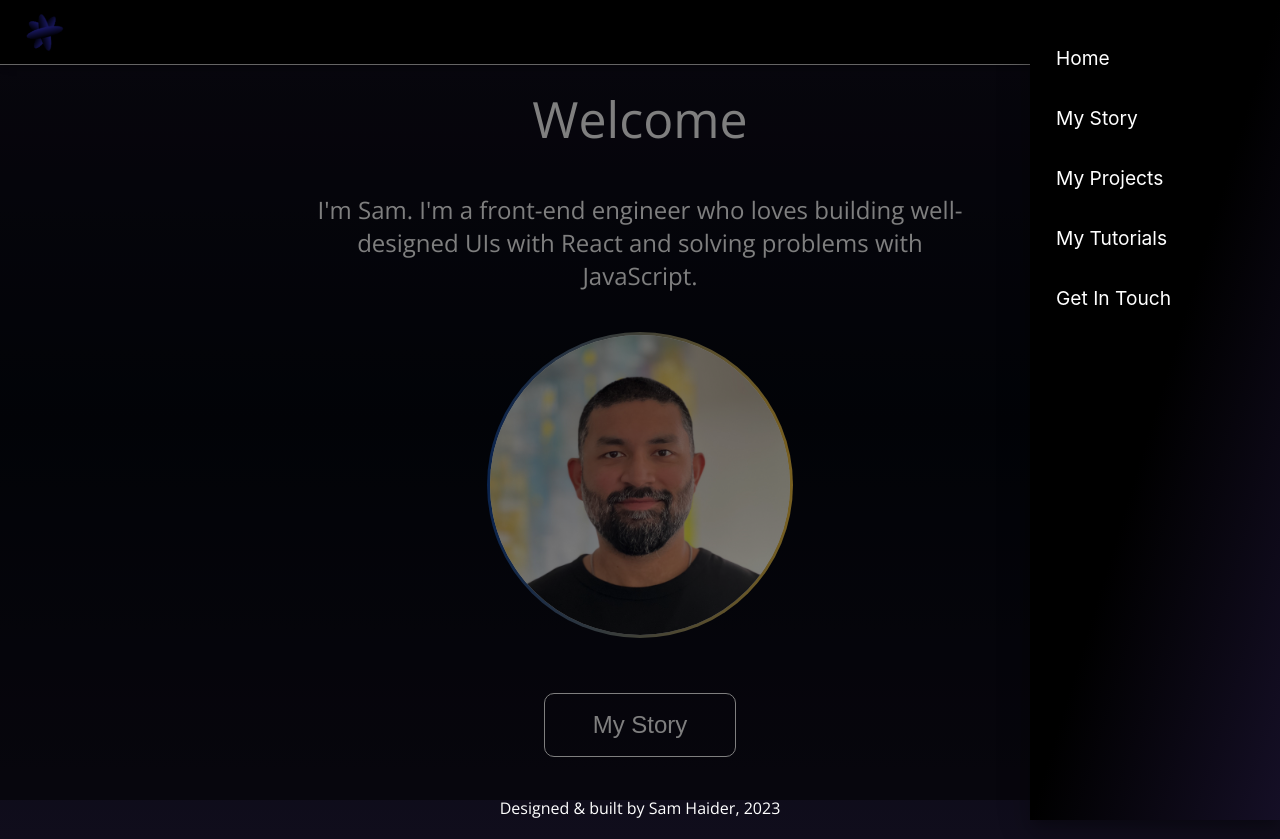
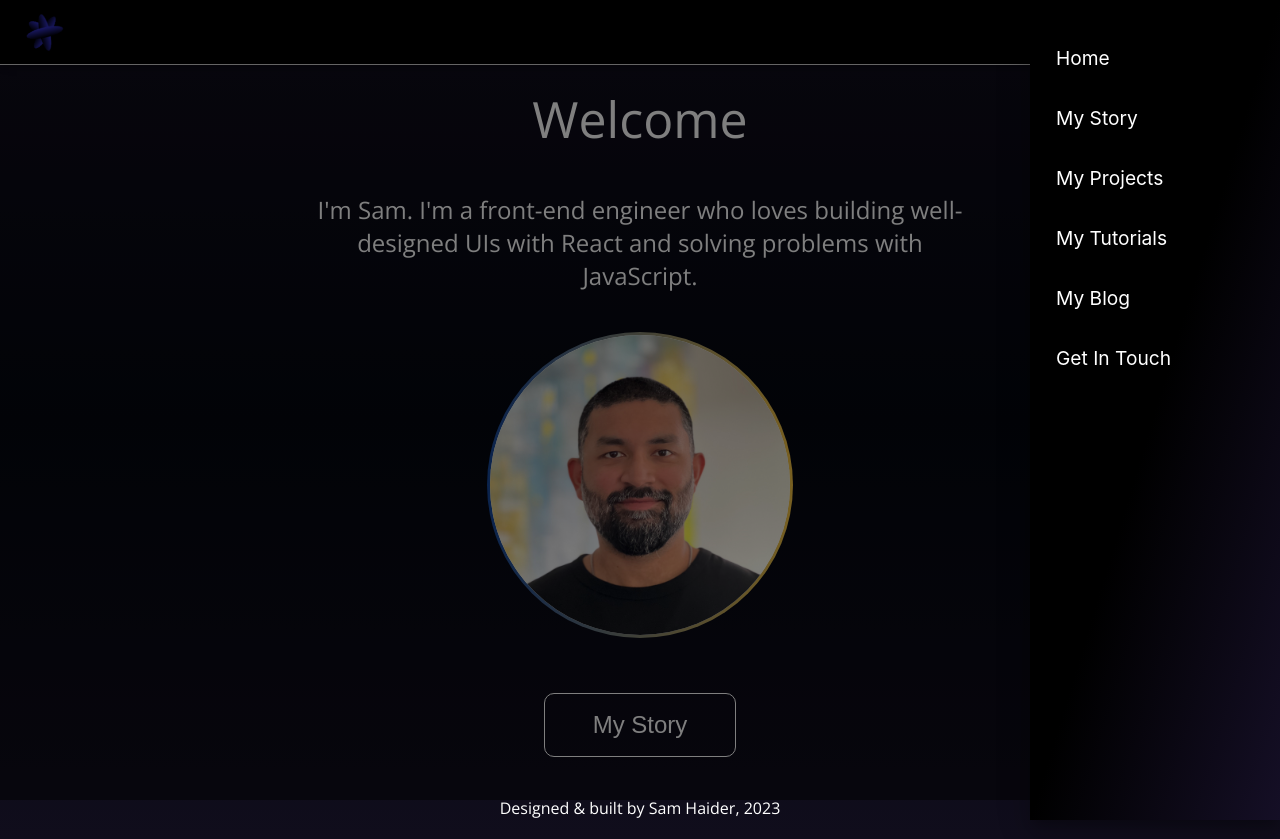
Before and after one commit to Sam-Haider/sam-haider.github.io, a React (Create React App) app: page / in a window 1280 px wide. Both pictures are taken after a click on the button 1236 px from the left and 32 px from the top of the page. Built offline with nearby package versions, Linux system fonts and the light colour scheme.

Commit message:
Add blog to navbar

```diff
--- a/src/App.js
+++ b/src/App.js
@@ -115,6 +115,14 @@ function App() {
               </StyledLink>
             </ListItem>
             <ListItem>
+              <StyledLink
+                to="https://samnoonhaider.wordpress.com/"
+                onClick={handleMenuOpen}
+              >
+                My Blog
+              </StyledLink>
+            </ListItem>
+            <ListItem>
               <StyledLink to="/contact" onClick={handleMenuOpen}>
                 Get In Touch
               </StyledLink>
```
